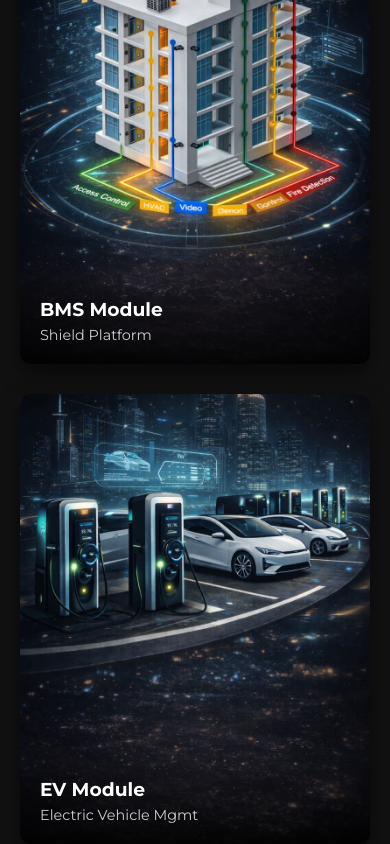
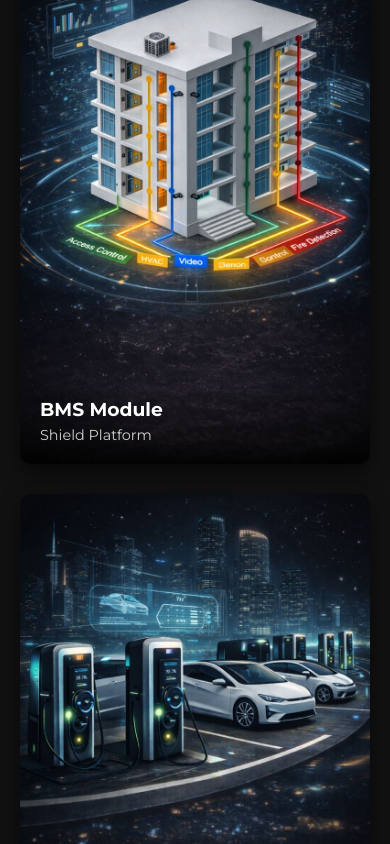
Before and after one commit to Vishal-bhurke/Vishal-portfolio, an Angular app: page / in a window 390 px wide. Shown: the part 3920-4764 px from the top of the page. Built offline with nearby package versions, Linux system fonts and the light colour scheme.

Commit message:
refactor: increase project card dimensions and module list heights for improved visibility

```diff
--- a/src/app/components/projects/projects.scss
+++ b/src/app/components/projects/projects.scss
@@ -9,12 +9,12 @@
 }
 
 .project-card {
-    height: 400px;
+    height: 500px; // Increased from 400px to accommodate larger scrollable area
     perspective: 1000px;
     cursor: default;
 
     @media (max-width: 768px) {
-        height: 450px; // Slightly taller on mobile for better content visibility
+        height: 550px; // Increased from 450px for better content visibility on mobile
     }
 
     &:hover .card-inner {
@@ -146,7 +146,7 @@
     .modules-list {
         width: 100%;
         margin-bottom: 15px;
-        max-height: 180px;
+        max-height: 280px; // Increased from 180px for better visibility
         overflow-y: auto;
         padding-right: 8px; // Add padding for scrollbar visibility
 
@@ -165,7 +165,7 @@
 
         // Mobile improvements
         @media (max-width: 768px) {
-            max-height: 250px; // Increase height on mobile
+            max-height: 320px; // Increased from 250px for better visibility on mobile
             padding-right: 12px; // More padding for better scrollbar visibility
 
             &::-webkit-scrollbar {
```
